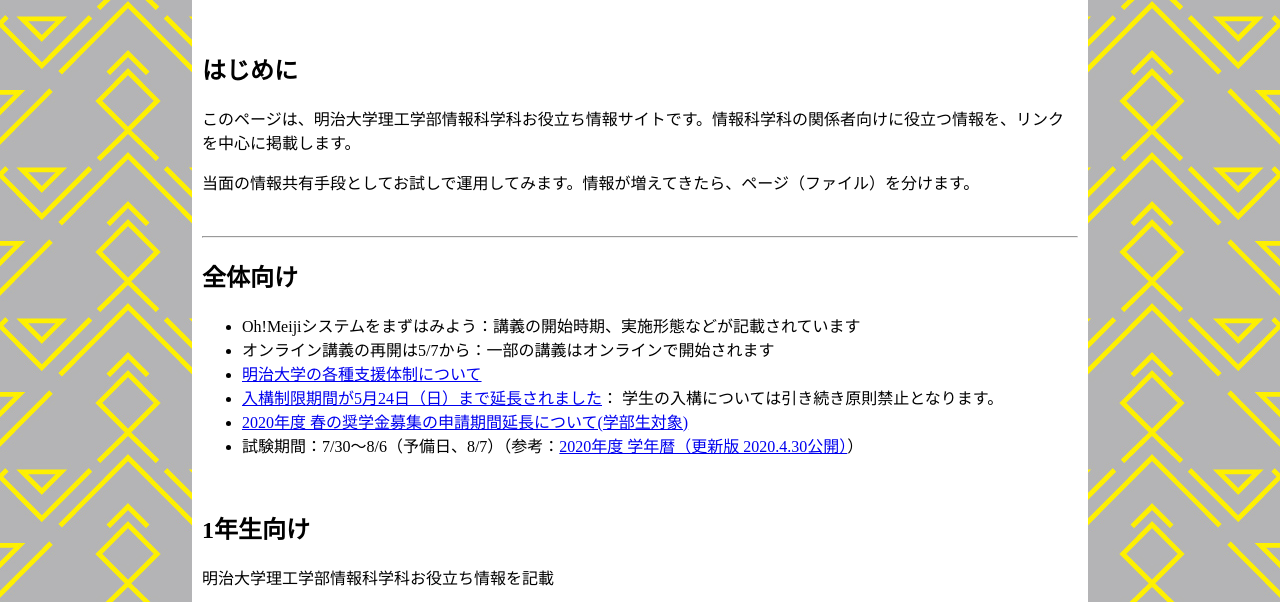
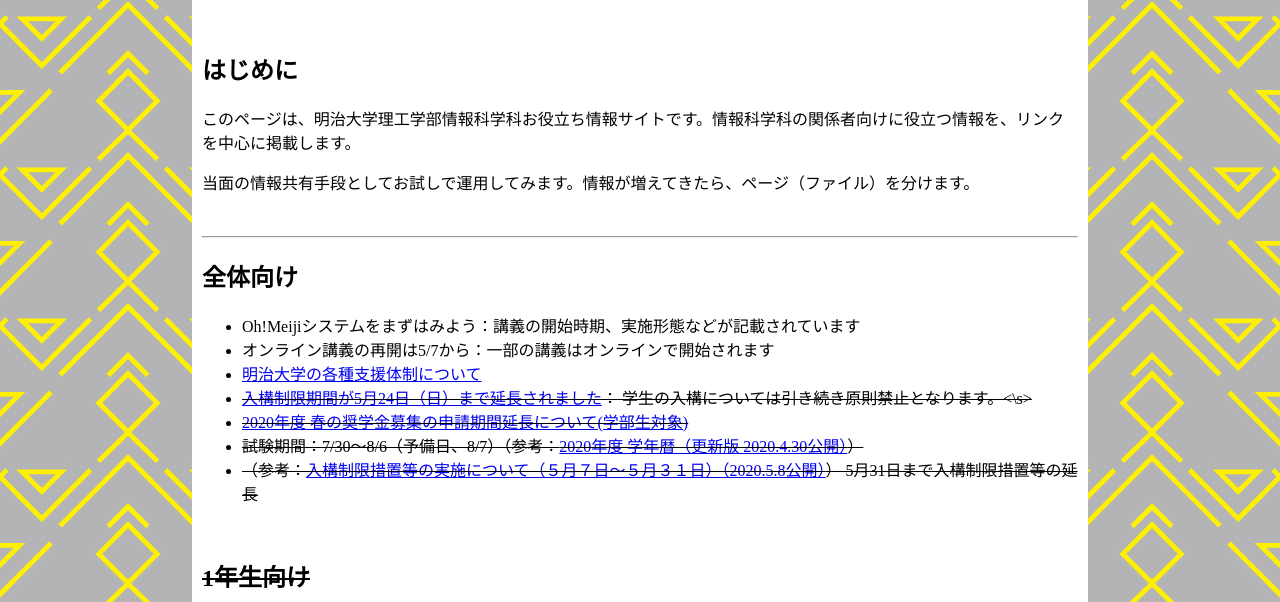
Before and after one commit to saitolaborg/cs.meiji.ac.jp, a plain HTML site: page index.html in a window 1280 px wide. Shown: the part 120-722 px from the top of the page. Drawn offline with Linux system fonts and the light colour scheme.

Commit message:
Update index.html

```diff
--- a/index.html
+++ b/index.html
@@ -30,10 +30,12 @@ body {
   <li>Oh!Meijiシステムをまずはみよう：講義の開始時期、実施形態などが記載されています</li>
   <li>オンライン講義の再開は5/7から：一部の講義はオンラインで開始されます</li>
   <li><a href="https://www.meiji.ac.jp/koho/natural-disaster/6t5h7p0000341lty.html">明治大学の各種支援体制について</a></li>
-  <li><a href="https://www.meiji.ac.jp/koho/natural-disaster/6t5h7p0000341w9h.html">入構制限期間が5月24日（日）まで延長されました</a>：
- 学生の入構については引き続き原則禁止となります。</li>
+  <li><s><a href="https://www.meiji.ac.jp/koho/natural-disaster/6t5h7p0000341w9h.html">入構制限期間が5月24日（日）まで延長されました</a>：
+ 学生の入構については引き続き原則禁止となります。<\s></li>
 <li><a href="https://www.meiji.ac.jp/campus/shougaku/info/2020/6t5h7p0000342cfr.html">2020年度 春の奨学金募集の申請期間延長について(学部生対象)</a></li>
  <li>試験期間：7/30〜8/6（予備日、8/7）（参考：<a href="https://www.meiji.ac.jp/koho/6t5h7p00000vgfy1-att/6t5h7p00001m6udj.pdf">2020年度 学年暦（更新版 2020.4.30公開）</a>）</li>
+ <li>（参考：<a href="https://www.meiji.ac.jp/koho/natural-disaster/6t5h7p000034364r.html">入構制限措置等の実施について（５月７日～５月３１日）（2020.5.8公開）</a>）
+   5月31日まで入構制限措置等の延長</li>
   </ul>
     <br>
   <h2>1年生向け</h2>
```
